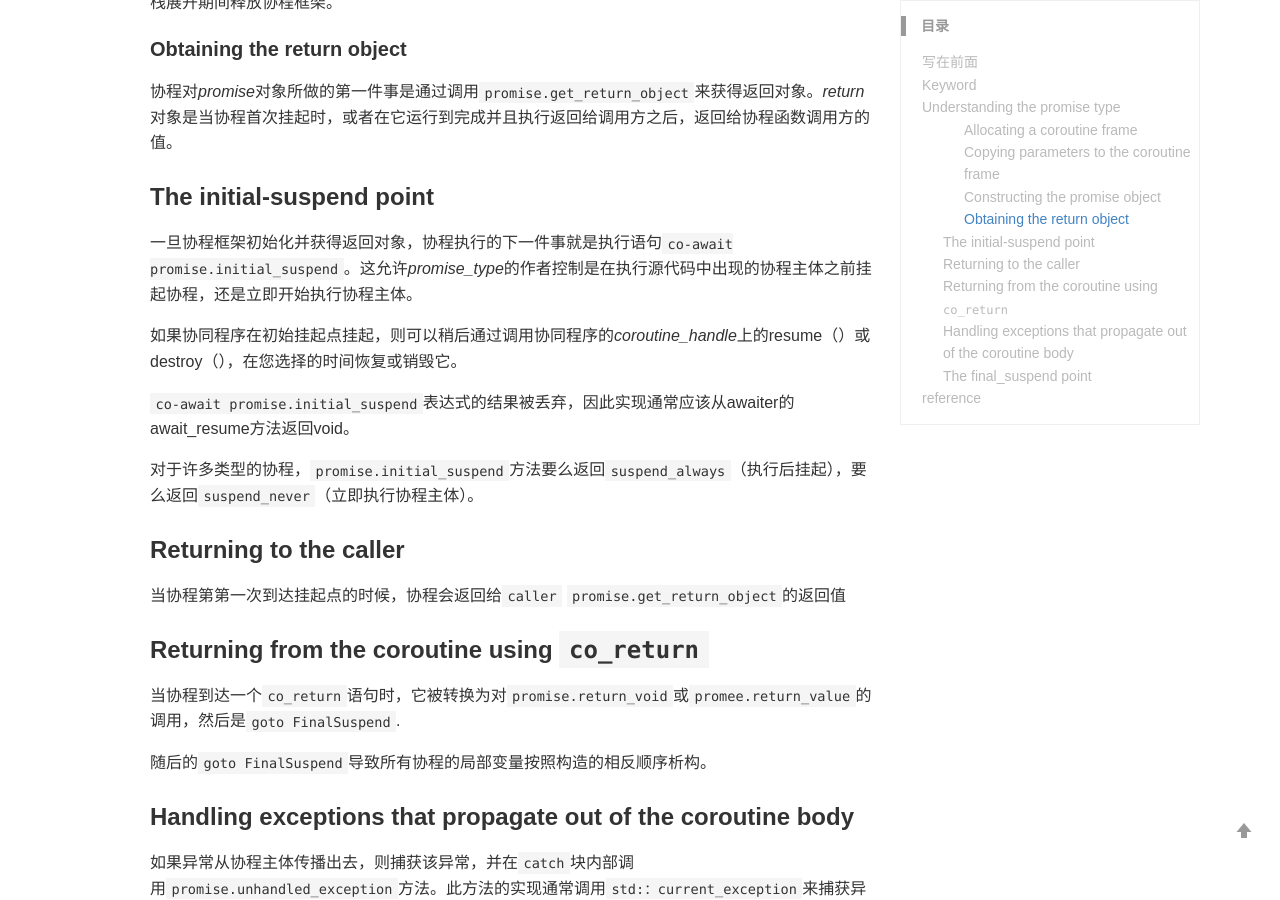
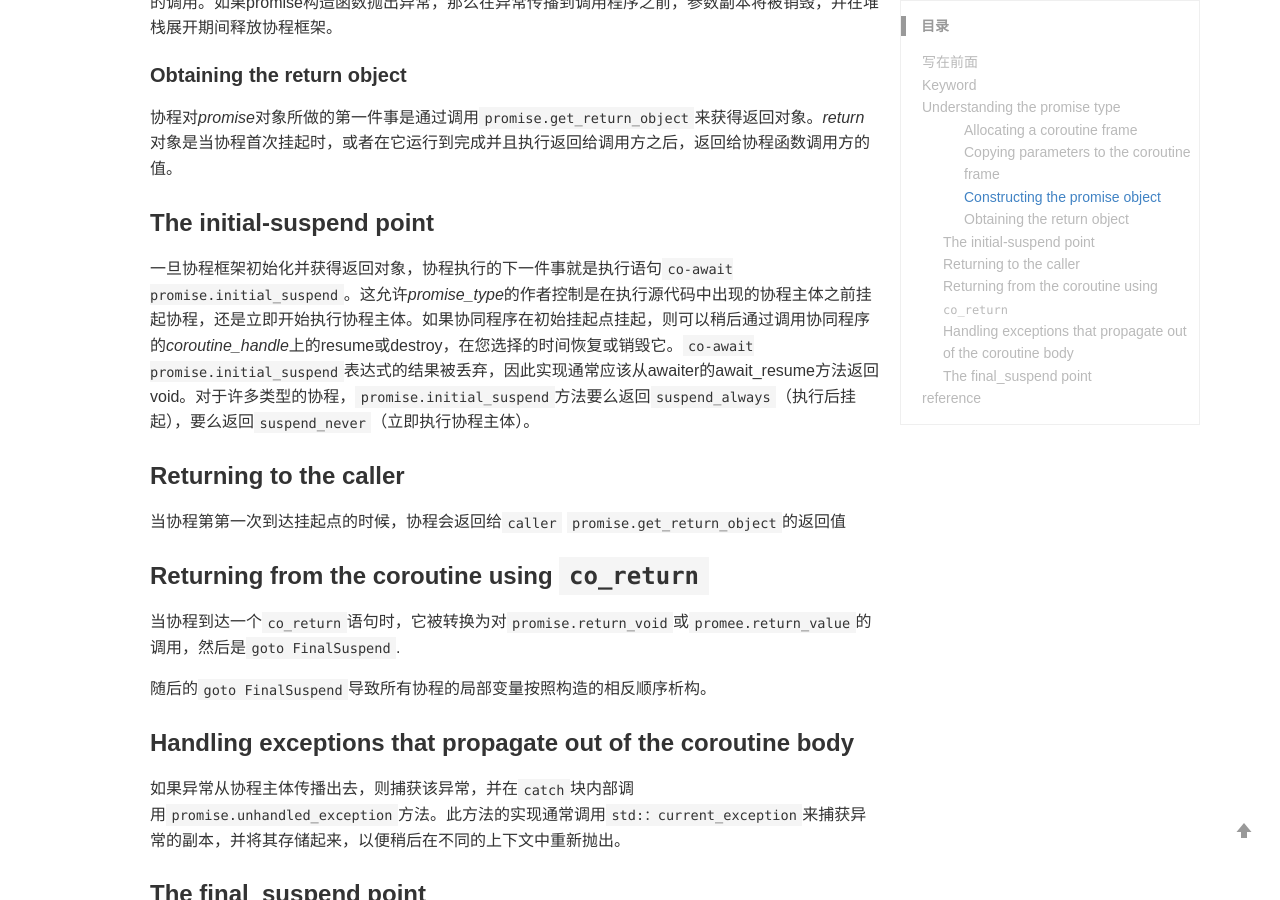
Before and after one commit to bbbgan/bbbgan.github.io, a Jekyll site: the page built from _posts/2023-04-25-理解promise.md, in a window 1280 px wide and 900 px high, scrolled down 2621 px. Built offline with Jekyll 4.4.1, drawn with Linux system fonts in a browser that asks for light colours; a style sheet for code colours, icons or effects is not loaded; some of the changed text lies outside the part shown.

```diff
--- a/_posts/2023-04-25-理解promise.md
+++ b/_posts/2023-04-25-理解promise.md
@@ -94,13 +94,7 @@ FinalSuspend:
 
 ### The initial-suspend point
 
-一旦协程框架初始化并获得返回对象，协程执行的下一件事就是执行语句`co-await promise.initial_suspend`。这允许*promise_type*的作者控制是在执行源代码中出现的协程主体之前挂起协程，还是立即开始执行协程主体。
-
-如果协同程序在初始挂起点挂起，则可以稍后通过调用协同程序的*coroutine_handle*上的resume（）或destroy（），在您选择的时间恢复或销毁它。
-
-`co-await promise.initial_suspend`表达式的结果被丢弃，因此实现通常应该从awaiter的await_resume方法返回void。
-
-对于许多类型的协程，`promise.initial_suspend`方法要么返回`suspend_always`（执行后挂起），要么返回`suspend_never`（立即执行协程主体）。
+一旦协程框架初始化并获得返回对象，协程执行的下一件事就是执行语句`co-await promise.initial_suspend`。这允许*promise_type*的作者控制是在执行源代码中出现的协程主体之前挂起协程，还是立即开始执行协程主体。如果协同程序在初始挂起点挂起，则可以稍后通过调用协同程序的*coroutine_handle*上的resume或destroy，在您选择的时间恢复或销毁它。`co-await promise.initial_suspend`表达式的结果被丢弃，因此实现通常应该从awaiter的await_resume方法返回void。对于许多类型的协程，`promise.initial_suspend`方法要么返回`suspend_always`（执行后挂起），要么返回`suspend_never`（立即执行协程主体）。
 
 ### Returning to the caller
 
```
Also changed, not shown: other parts of _posts/2023-04-25-理解promise.md (+2 -2 lines), _posts/2023-04-20-认识C++20无栈协程.md (+1 -1 lines), _posts/2023-04-23-理解co_await语义.md (+1 -1 lines).
